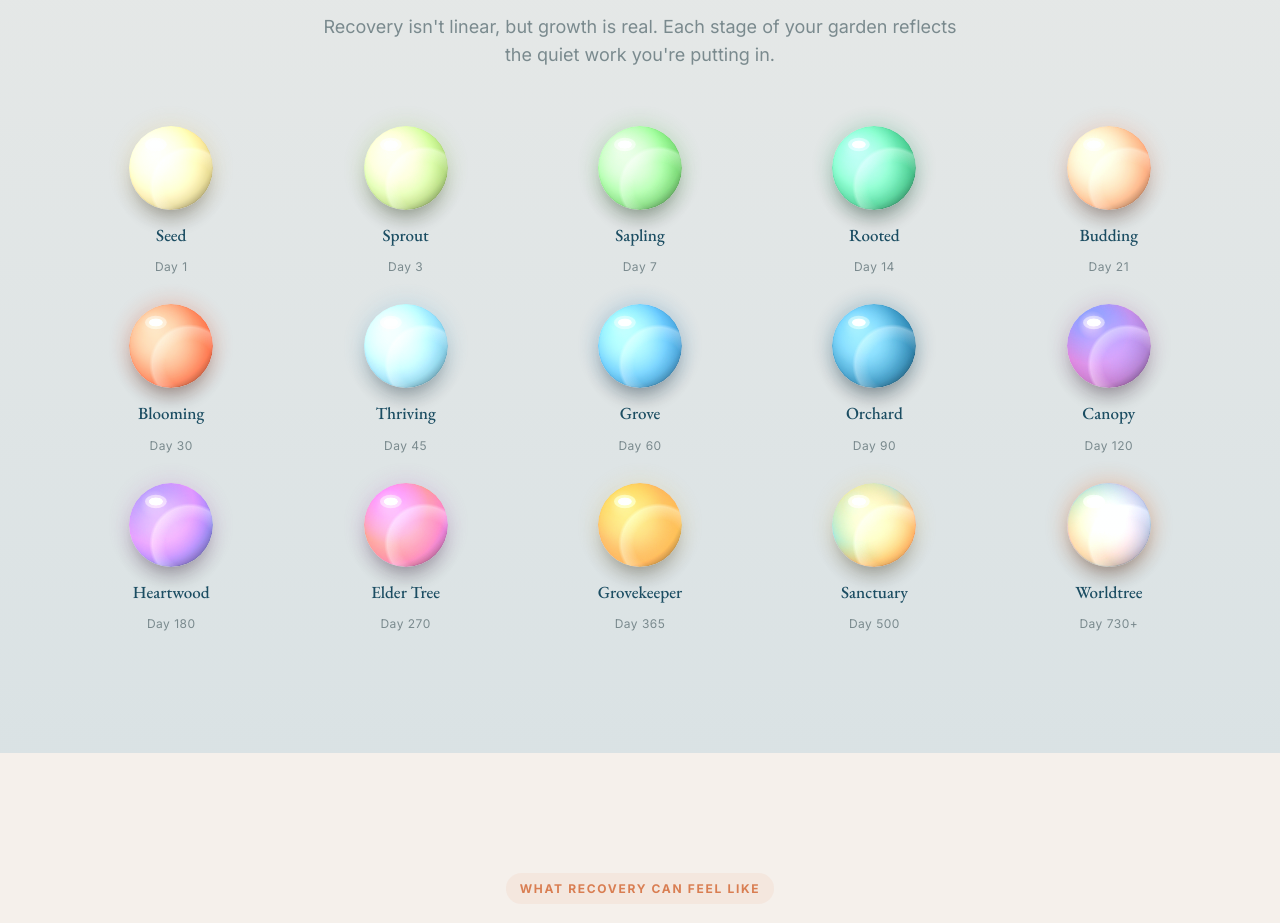
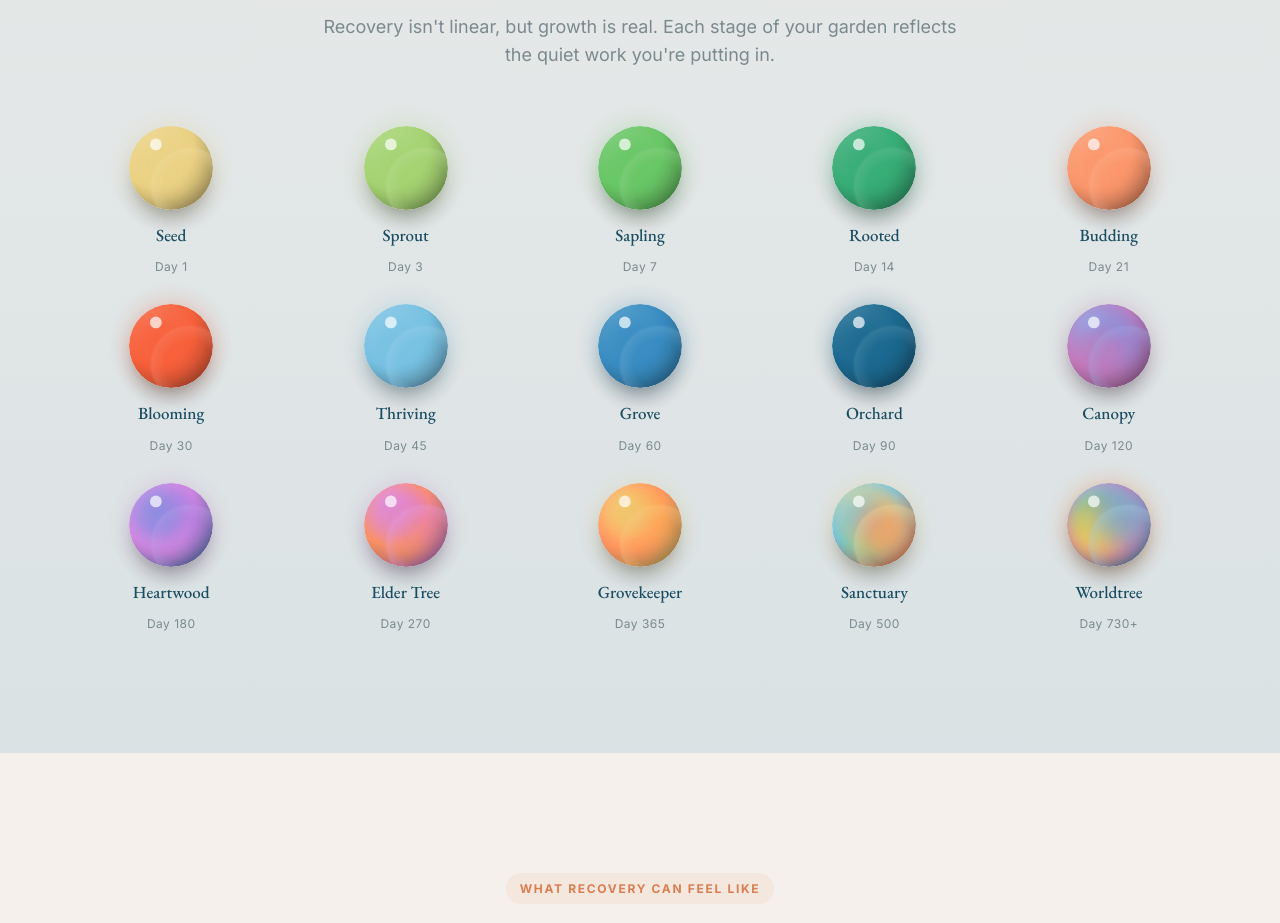
Before and after one commit to Sethcrowley99/unbinge-site, a Next.js app: page / in a window 1280 px wide. Shown: the part 7607-8530 px from the top of the page. Built offline with nearby package versions, Linux system fonts and the light colour scheme.

Commit message:
Fix orb color saturation and visible motion: same-color blobs at opacity, smaller blurs, normal blend mode

```diff
--- a/app/components/AnimatedOrb.tsx
+++ b/app/components/AnimatedOrb.tsx
@@ -19,9 +19,10 @@ function toHex(r: number, g: number, b: number): string {
     .join("")}`;
 }
 
-function lighten(hex: string, amount: number): string {
+function mixWhite(hex: string, ratio: number): string {
   const [r, g, b] = parseHex(hex);
-  return toHex(r + 255 * amount, g + 255 * amount, b + 255 * amount);
+  const m = 1 - ratio;
+  return toHex(r * m + 255 * ratio, g * m + 255 * ratio, b * m + 255 * ratio);
 }
 
 function mixBlack(hex: string, ratio: number): string {
@@ -46,14 +47,18 @@ export default function AnimatedOrb({ id, colors, glow }: Props) {
   const last = colors[colors.length - 1];
   const mid = colors[Math.floor(colors.length / 2)];
 
-  const lightStop = isMulti ? first : lighten(first, 0.28);
+  const lightStop = mixWhite(first, 0.25);
   const midStop = isMulti ? mid : first;
-  const darkStop = mixBlack(last, 0.22);
-  const terminator = mixBlack(last, 0.58);
+  const darkStop = mixBlack(isMulti ? last : first, 0.4);
+  const rimColor = mixWhite(first, 0.3);
 
-  const blobColors = isMulti
-    ? colors.slice(0, 6)
-    : [lighten(first, 0.2), lighten(first, 0.35), lighten(first, 0.5)];
+  const blobs: Array<{ color: string; opacity: number }> = isMulti
+    ? colors.slice(0, 6).map((c) => ({ color: c, opacity: 0.7 }))
+    : [
+        { color: first, opacity: 0.5 },
+        { color: first, opacity: 0.65 },
+        { color: first, opacity: 0.75 },
+      ];
 
   const dominant = isMulti
     ? [...colors].sort((a, b) => brightness(b) - brightness(a))[0]
@@ -75,16 +80,14 @@ export default function AnimatedOrb({ id, colors, glow }: Props) {
       <svg viewBox="0 0 100 100" aria-hidden="true">
         <defs>
           <radialGradient id={gradId} cx="30%" cy="25%" r="85%">
-            <stop offset="0%" stopColor="#ffffff" stopOpacity="0.95" />
-            <stop offset="20%" stopColor={lightStop} />
+            <stop offset="0%" stopColor={lightStop} />
             <stop offset="55%" stopColor={midStop} />
-            <stop offset="85%" stopColor={darkStop} />
-            <stop offset="100%" stopColor={terminator} />
+            <stop offset="100%" stopColor={darkStop} />
           </radialGradient>
           <radialGradient id={rimId} cx="72%" cy="72%" r="48%">
-            <stop offset="60%" stopColor="#ffffff" stopOpacity="0" />
-            <stop offset="92%" stopColor="#ffffff" stopOpacity="0.3" />
-            <stop offset="100%" stopColor="#ffffff" stopOpacity="0" />
+            <stop offset="60%" stopColor={rimColor} stopOpacity="0" />
+            <stop offset="92%" stopColor={rimColor} stopOpacity="0.3" />
+            <stop offset="100%" stopColor={rimColor} stopOpacity="0" />
           </radialGradient>
           <clipPath id={clipId}>
             <circle cx="50" cy="50" r="50" />
@@ -94,23 +97,21 @@ export default function AnimatedOrb({ id, colors, glow }: Props) {
         <circle cx="50" cy="50" r="50" fill={`url(#${gradId})`} />
 
         <g clipPath={`url(#${clipId})`} className="orb-blobs">
-          {blobColors.map((c, i) => (
+          {blobs.map((b, i) => (
             <circle
               key={i}
               cx="50"
               cy="50"
-              r="45"
-              fill={c}
-              opacity="0.6"
+              r="30"
+              fill={b.color}
+              opacity={b.opacity}
               className={`orb-blob orb-blob-${i + 1}`}
             />
           ))}
         </g>
 
+        <circle cx="32" cy="22" r="7" fill="#ffffff" opacity="0.7" />
         <circle cx="50" cy="50" r="50" fill={`url(#${rimId})`} />
-
-        <ellipse cx="32" cy="22" rx="13" ry="8" fill="#ffffff" opacity="0.35" />
-        <ellipse cx="32" cy="22" rx="8" ry="4.5" fill="#ffffff" opacity="0.9" />
       </svg>
     </div>
   );
--- a/app/globals.css
+++ b/app/globals.css
@@ -477,9 +477,9 @@ a:hover { color: var(--coral-deep); }
   display: block;
   width: 100%;
   height: 100%;
-  filter: saturate(1.35) brightness(1.06);
+  filter: saturate(1.15);
 }
-.multi-orb svg { filter: saturate(1.6) brightness(1.12); }
+.multi-orb svg { filter: saturate(1.35); }
 
 .orb-blobs {
   transform-box: view-box;
@@ -495,8 +495,8 @@ a:hover { color: var(--coral-deep); }
   transform-box: fill-box;
   transform-origin: center;
   will-change: transform;
-  mix-blend-mode: screen;
-  filter: blur(18px);
+  mix-blend-mode: normal;
+  filter: blur(11px);
 }
 
 .orb-blob-1 { animation: lava-drift-1  8s ease-in-out                    infinite;                         }
@@ -507,25 +507,25 @@ a:hover { color: var(--coral-deep); }
 .orb-blob-6 { animation: lava-drift-3  9s cubic-bezier(0.65, 0, 0.35, 1) infinite reverse; animation-delay: -5.8s; }
 
 @keyframes lava-drift-1 {
-  0%   { transform: translate(-15%, -20%) scale(1);    }
-  20%  { transform: translate( 10%,  -5%) scale(1.15); }
-  45%  { transform: translate( 25%,  15%) scale(0.9);  }
-  70%  { transform: translate( -5%,  25%) scale(1.2);  }
-  100% { transform: translate(-15%, -20%) scale(1);    }
+  0%   { transform: translate(-22%, -28%) scale(1);    }
+  20%  { transform: translate( 18%,  -8%) scale(1.15); }
+  45%  { transform: translate( 30%,  20%) scale(0.9);  }
+  70%  { transform: translate( -8%,  30%) scale(1.2);  }
+  100% { transform: translate(-22%, -28%) scale(1);    }
 }
 @keyframes lava-drift-2 {
-  0%   { transform: translate( 20%,  15%) scale(1.1);  }
-  25%  { transform: translate(-10%,  20%) scale(0.95); }
-  55%  { transform: translate(-20%, -10%) scale(1.25); }
-  80%  { transform: translate(  5%, -25%) scale(0.85); }
-  100% { transform: translate( 20%,  15%) scale(1.1);  }
+  0%   { transform: translate( 25%,  18%) scale(1.1);  }
+  25%  { transform: translate(-12%,  28%) scale(0.95); }
+  55%  { transform: translate(-30%, -12%) scale(1.25); }
+  80%  { transform: translate(  8%, -30%) scale(0.85); }
+  100% { transform: translate( 25%,  18%) scale(1.1);  }
 }
 @keyframes lava-drift-3 {
-  0%   { transform: translate(  0%,  25%) scale(0.9);  }
-  30%  { transform: translate( 20%, -15%) scale(1.2);  }
-  60%  { transform: translate(-25%,  -5%) scale(1.05); }
-  85%  { transform: translate( -5%,  20%) scale(0.95); }
-  100% { transform: translate(  0%,  25%) scale(0.9);  }
+  0%   { transform: translate(  0%,  30%) scale(0.9);  }
+  30%  { transform: translate( 28%, -18%) scale(1.2);  }
+  60%  { transform: translate(-30%,  -8%) scale(1.05); }
+  85%  { transform: translate( -8%,  25%) scale(0.95); }
+  100% { transform: translate(  0%,  30%) scale(0.9);  }
 }
 
 @keyframes orb-rotate {
```
